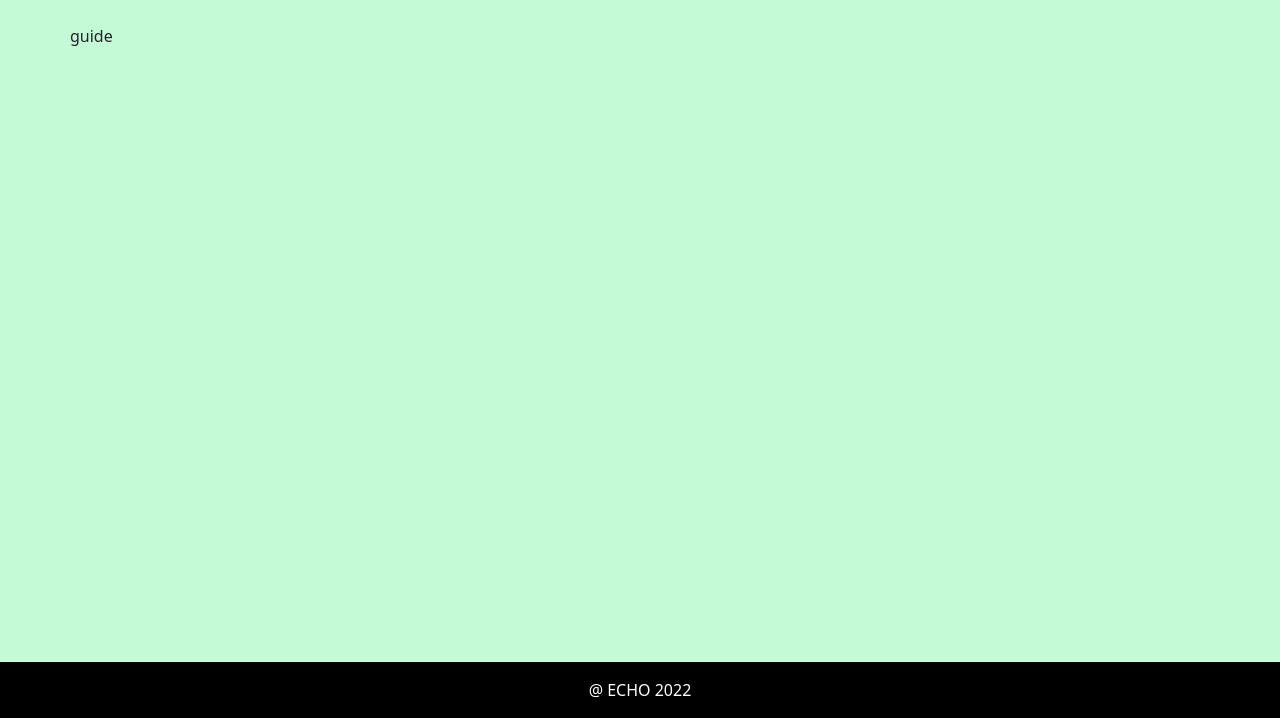
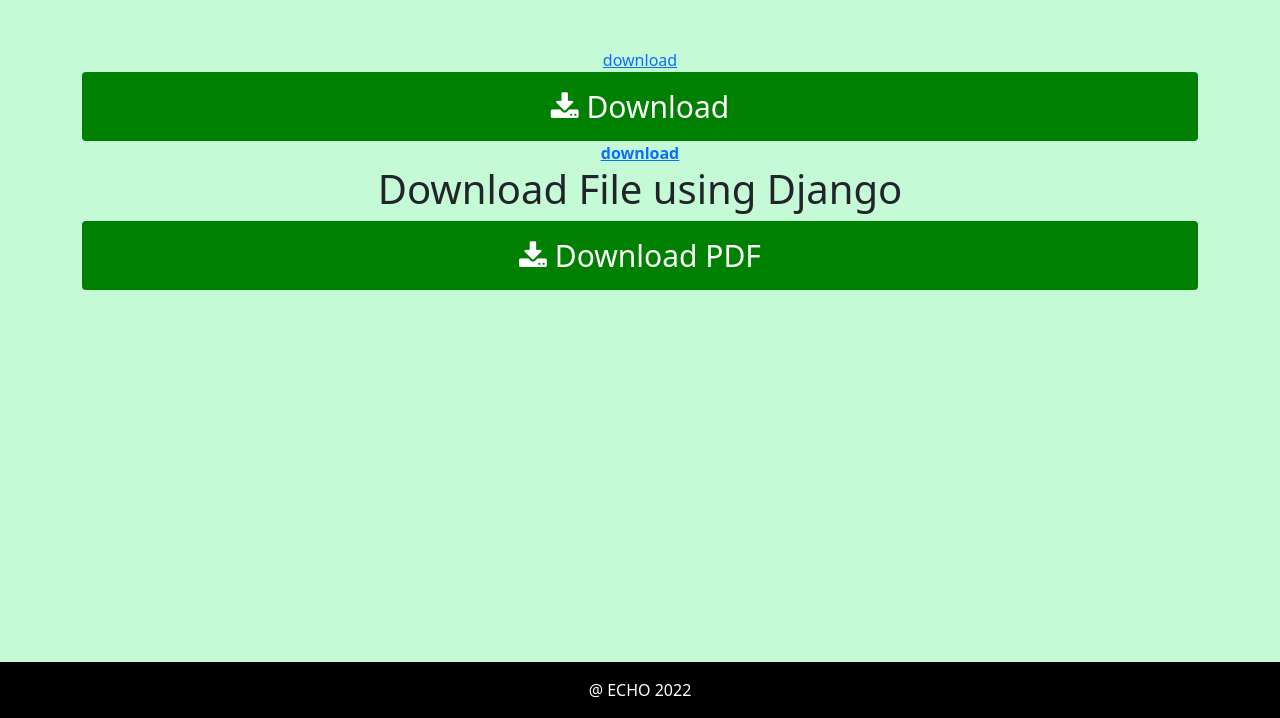
Before and after one commit to Xenterra/GroupProjectBackup, a Django app: template airMonitor/templates/airMonitor/User_guide.html in a window 1280 px wide. Shown: the part 82-800 px from the top of the page. Run offline with Django 3.2, Linux system fonts and the light colour scheme; the template is opened without the code that fills it, so the values that code supplies are empty; some libraries are stand-ins or nearby versions.

Commit message:
download user guide

```diff
--- a/airMonitor/templates/airMonitor/User_guide.html
+++ b/airMonitor/templates/airMonitor/User_guide.html
@@ -4,11 +4,44 @@
 
 {% block content %}
 <h1 name="User_guide"></h1>
+<!-- icon library -->
+<link rel="stylesheet" href="https://cdnjs.cloudflare.com/ajax/libs/font-awesome/4.7.0/css/font-awesome.min.css">
+<!-- button style -->
+<style>
+.btn {
+  background-color: green;
+  border: 2px;
+  color: white;
+  padding: 12px 30px;
+  cursor: pointer;
+  font-size: 30px;
+}
 
-<!-- Container 1: search bar -->
+/* Darker background on mouse-over */
+.btn:hover {
+  background-color: lightgreen;
+}
+</style>
+<!-- Container-->
 <div class="container">
 	<div class="row">
-		guide
+		<div>
+
+             <a href = "/airMonitor/User_guide/User_manualPDF.pdf" download = "file">
+             <br>
+             download
+             <button class="btn" style="width:100%"><i class="fa fa-download"></i> Download</button>
+
+             </a>
+             <a href = "/airMonitor/User_guide/User_manual.docx" >
+             <b> download </b>
+             </a>
+
+             <Center>
+             <h1>Download File using Django</h1>
+              <a href="{% url 'User_guide' filename='User_manual.pdf' %}"><button class="btn" style="width:100%"><i class="fa fa-download"></i> Download PDF</button></a>
+            </center>
+		</div>
 	</div>
 </div>
 
--- a/airMonitor/urls.py
+++ b/airMonitor/urls.py
@@ -9,4 +9,9 @@ urlpatterns = [
 	path('comparisons/', views.comparisons, name='comparisons'),
 	path('User_guide/', views.User_guide, name='User_guide'),
 	path('FAQs/', views.FAQs, name='FAQs'),
+
+    #path('download/', views3.download_file),
+    #path('downloadpdf/', views2.download_pdf_file, name='download_pdf_file'),
+    #path('downloadpdf//', views2.download_pdf_file, name='download_pdf_file'),
+
 ]
```
Also changed, not shown: airMonitor/views.py (+24 -3 lines), 2 other files.
